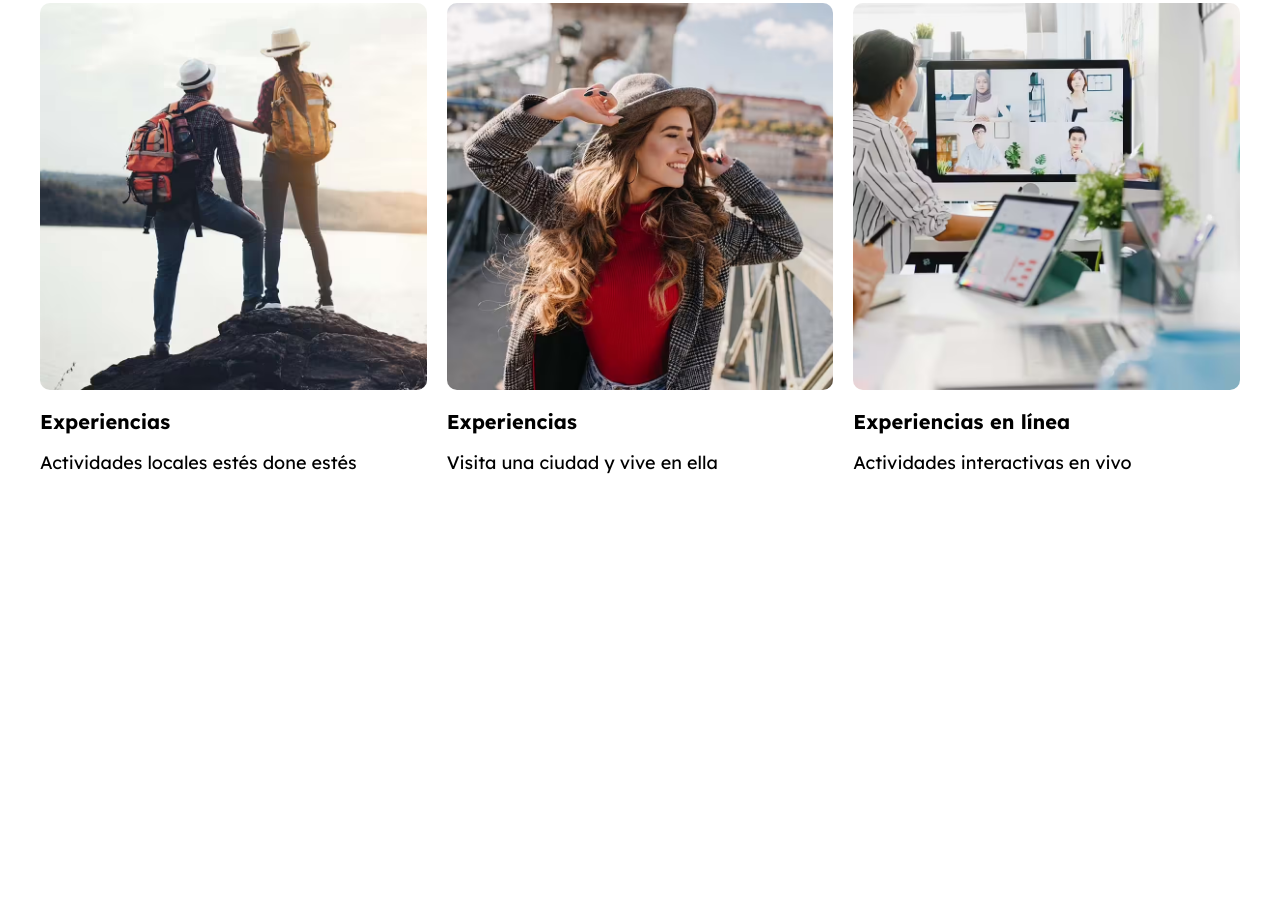
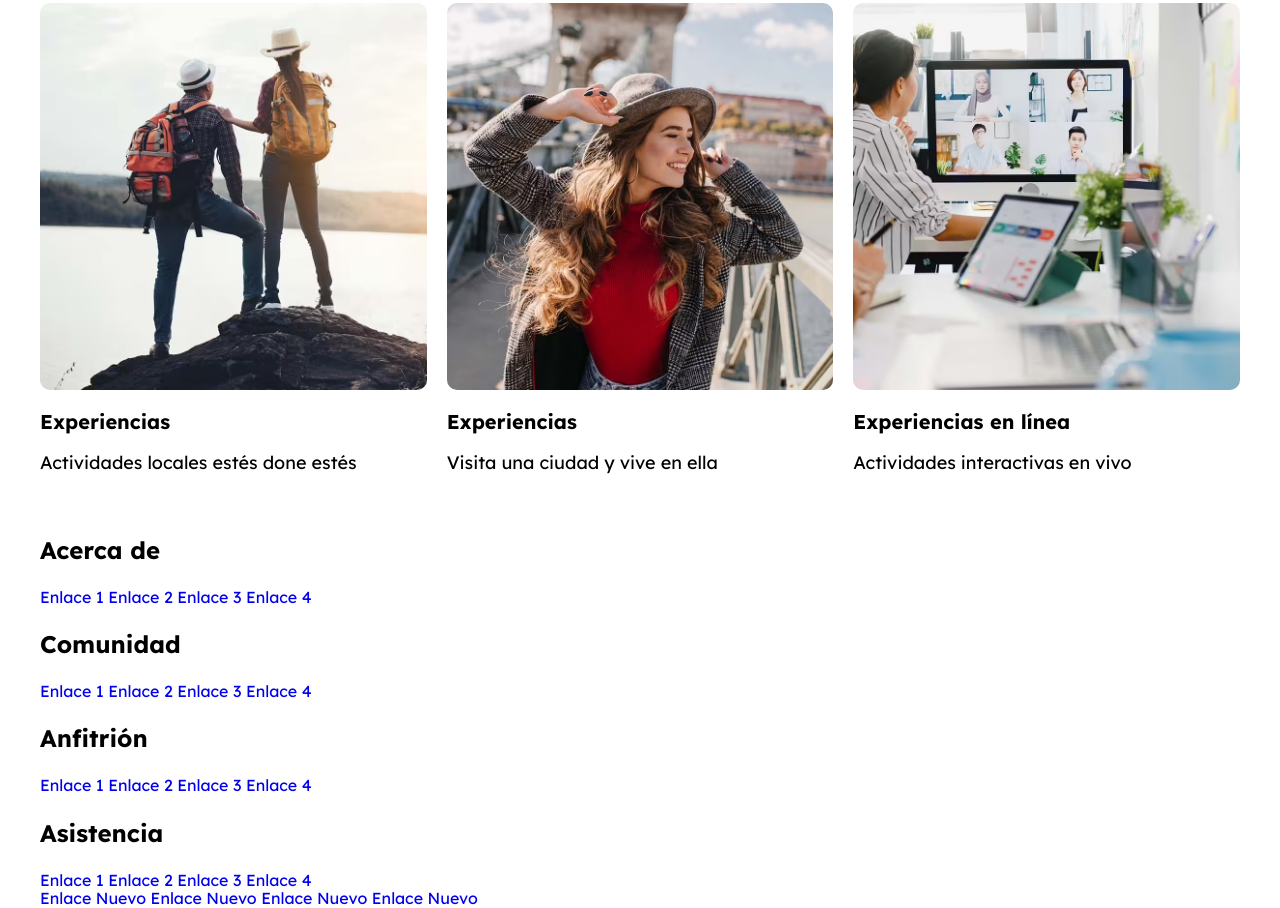
Before and after one commit to JosueP0721/Proyecto--AirBNB, a website: page index.html in a window 1280 px wide. Shown: the part 2374-3282 px from the top of the page. Before the commit the page ends 2886 px from the top, so only its background shows below. Drawn offline with Linux system fonts and the light colour scheme.

Commit message:
footer html

```diff
--- a/index.html
+++ b/index.html
@@ -224,6 +224,54 @@
             </div>
         </div>
     </main>
+    <footer class="footer">
+        <div class="footer__grid contenedor">
+            <div class="footer__widget">
+                <h3 class="footer__heading">Acerca de</h3>
+                <nav class="footer__menu">
+                    <a href="#" class="footer__enlace">Enlace 1</a>
+                    <a href="#" class="footer__enlace">Enlace 2</a>
+                    <a href="#" class="footer__enlace">Enlace 3</a>
+                    <a href="#" class="footer__enlace">Enlace 4</a>
+                </nav>
+            </div>
+            <div class="footer__widget">
+                <h3 class="footer__heading">Comunidad</h3>
+                <nav class="footer__menu">
+                    <a href="#" class="footer__enlace">Enlace 1</a>
+                    <a href="#" class="footer__enlace">Enlace 2</a>
+                    <a href="#" class="footer__enlace">Enlace 3</a>
+                    <a href="#" class="footer__enlace">Enlace 4</a>
+                </nav>
+            </div>
+            <div class="footer__widget">
+                <h3 class="footer__heading">Anfitrión</h3>
+                <nav class="footer__menu">
+                    <a href="#" class="footer__enlace">Enlace 1</a>
+                    <a href="#" class="footer__enlace">Enlace 2</a>
+                    <a href="#" class="footer__enlace">Enlace 3</a>
+                    <a href="#" class="footer__enlace">Enlace 4</a>
+                </nav>
+            </div>
+            <div class="footer__widget">
+                <h3 class="footer__heading">Asistencia</h3>
+                <nav class="footer__menu">
+                    <a href="#" class="footer__enlace">Enlace 1</a>
+                    <a href="#" class="footer__enlace">Enlace 2</a>
+                    <a href="#" class="footer__enlace">Enlace 3</a>
+                    <a href="#" class="footer__enlace">Enlace 4</a>
+                </nav>
+            </div>
+        </div>
+        <div class="footer__barra contenedor">
+            <nav class="footer__barranav">
+                <a href="#" class="footer__enlace footer__enlace--barra">Enlace Nuevo</a>
+                <a href="#" class="footer__enlace footer__enlace--barra">Enlace Nuevo</a>
+                <a href="#" class="footer__enlace footer__enlace--barra">Enlace Nuevo</a>
+                <a href="#" class="footer__enlace footer__enlace--barra">Enlace Nuevo</a>
+            </nav>
+        </div>
+    </footer>
 </body>
 
 </html>
```
